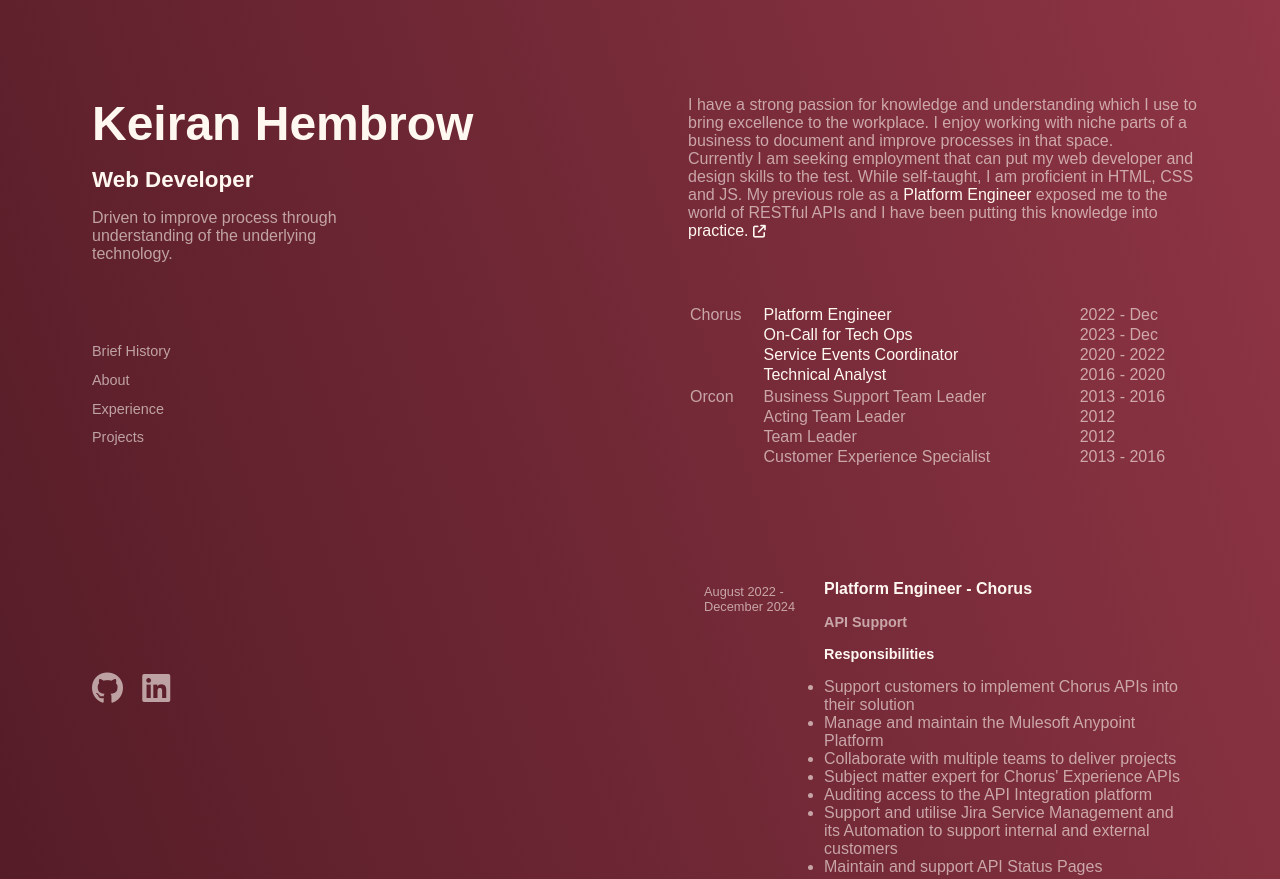
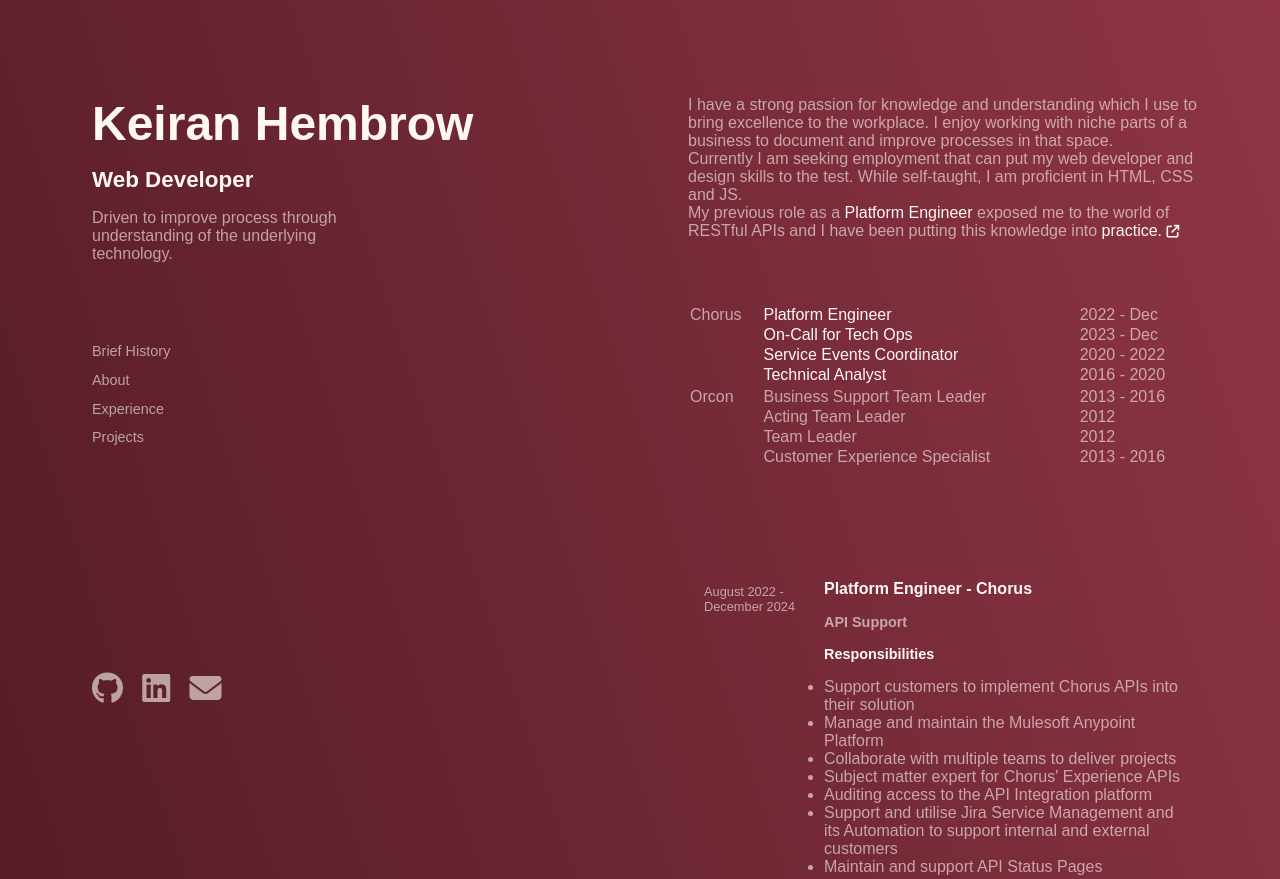
Before and after one commit to remeiil/Remeil_co_nz_Feb2025, a plain HTML site: page index.html in a window 1280 px wide. Shown: the top 879 px of the page. Drawn offline with Linux system fonts and the light colour scheme.

Commit message:
Update index.html
added email and added more paragraph tags to about section

```diff
--- a/index.html
+++ b/index.html
@@ -21,7 +21,11 @@
                 <a href="#experience">Experience</a>
                 <a href="#projects">Projects</a>
             </nav>
-            <div class="socials"><a href="https://github.com/remeiil/" target="_blank"><i class="fa-brands fa-github"></i></a> <a href="https://www.linkedin.com/in/keiran-hembrow-179204114/" target="_blank"><i class="fa-brands fa-linkedin"></i></a></div>
+            <div class="socials">
+                <a href="https://github.com/remeiil/" target="_blank"><i class="fa-brands fa-github"></i></a>
+                <a href="https://www.linkedin.com/in/keiran-hembrow-179204114/" target="_blank"><i class="fa-brands fa-linkedin"></i></a>
+                <a href="mailto:paladin@remeil.co.nz"><i class="fa-solid fa-envelope"></i></a>
+            </div>
         </header>
         <main>
             <section id="about">
@@ -29,7 +33,8 @@
                     <h2>About Me</h2>
                 </div>
                 <p>I have a strong passion for knowledge and understanding which I use to bring excellence to the workplace. I enjoy working with niche parts of a business to document and improve processes in that space.</p>
-                <p>Currently I am seeking employment that can put my web developer and design skills to the test. While self-taught, I am proficient in HTML, CSS and JS. My previous role as a <a href="#platformEngineer">Platform Engineer</a> exposed me to the world of RESTful APIs and I have been putting this knowledge into <a class="externalLink" href="https://github.com/remeiil/Status-Page-Widget" target="_blank">practice. <i class="fa-solid fa-arrow-up-right-from-square"></i></a></p>
+                <p>Currently I am seeking employment that can put my web developer and design skills to the test. While self-taught, I am proficient in HTML, CSS and JS.</p>
+                <p>My previous role as a <a href="#platformEngineer">Platform Engineer</a> exposed me to the world of RESTful APIs and I have been putting this knowledge into <a class="externalLink" href="https://github.com/remeiil/Status-Page-Widget" target="_blank">practice. <i class="fa-solid fa-arrow-up-right-from-square"></i></a></p>
             </section>
             <section id="summary" class="summary">
                 <div class="stickyHeader">
```
